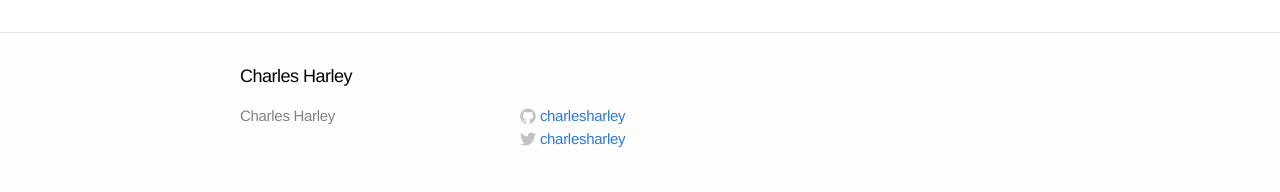
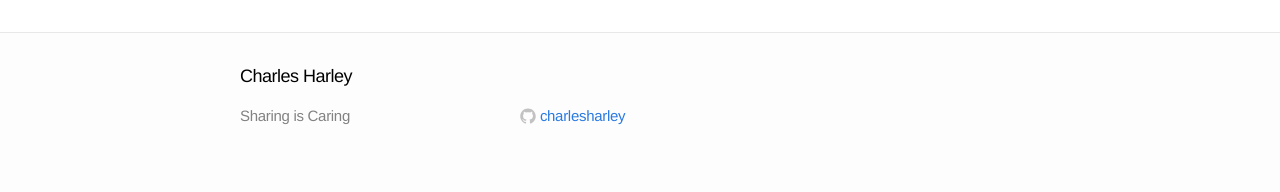
Before and after one commit to CharlesHarley/CharlesHarley.github.io, a Jekyll site: the page built from index.html, in a window 1280 px wide. Shown: the part 1117-1309 px from the top of the page. Built offline with Jekyll 4.4.1, drawn with Linux system fonts in a browser that asks for light colours; some of the changed lines change nothing that is shown.

Commit message:
chore: tidy up footer

```diff
--- a/_config.yml
+++ b/_config.yml
@@ -3,7 +3,7 @@
 tagline: 'Sharing is Caring'
 description: ""
 baseurl: ""
-url: "http://charlesharley.com"
+url: "https://charlesharley.com"
 timezone: Europe/London
 username: charlesharley
 
--- a/_includes/footer.html
+++ b/_includes/footer.html
@@ -6,8 +6,7 @@
 
     <div class="footer-col-1 column">
       <ul>
-        <li>{{ site.title }}</li>
-        <li><a href="mailto:{{ site.email }}">{{ site.email }}</a></li>
+        <li>{{ site.tagline }}</li>
       </ul>
     </div>
 
@@ -32,23 +31,6 @@
             <span class="username">{{ site.username }}</span>
           </a>
         </li>
-        <li>
-          <a href="https://twitter.com/{{ site.username }}">
-            <span class="icon twitter">
-              <svg version="1.1" class="twitter-icon-svg" xmlns="http://www.w3.org/2000/svg" xmlns:xlink="http://www.w3.org/1999/xlink" x="0px" y="0px"
-                 viewBox="0 0 16 16" enable-background="new 0 0 16 16" xml:space="preserve">
-                <path fill="#C2C2C2" d="M15.969,3.058c-0.586,0.26-1.217,0.436-1.878,0.515c0.675-0.405,1.194-1.045,1.438-1.809
-                c-0.632,0.375-1.332,0.647-2.076,0.793c-0.596-0.636-1.446-1.033-2.387-1.033c-1.806,0-3.27,1.464-3.27,3.27
-                c0,0.256,0.029,0.506,0.085,0.745C5.163,5.404,2.753,4.102,1.14,2.124C0.859,2.607,0.698,3.168,0.698,3.767
-                c0,1.134,0.577,2.135,1.455,2.722C1.616,6.472,1.112,6.325,0.671,6.08c0,0.014,0,0.027,0,0.041c0,1.584,1.127,2.906,2.623,3.206
-                C3.02,9.402,2.731,9.442,2.433,9.442c-0.211,0-0.416-0.021-0.615-0.059c0.416,1.299,1.624,2.245,3.055,2.271
-                c-1.119,0.877-2.529,1.4-4.061,1.4c-0.264,0-0.524-0.015-0.78-0.046c1.447,0.928,3.166,1.469,5.013,1.469
-                c6.015,0,9.304-4.983,9.304-9.304c0-0.142-0.003-0.283-0.009-0.423C14.976,4.29,15.531,3.714,15.969,3.058z"/>
-              </svg>
-            </span>
-            <span class="username">{{ site.username }}</span>
-          </a>
-        </li>
       </ul>
     </div>
 
```
